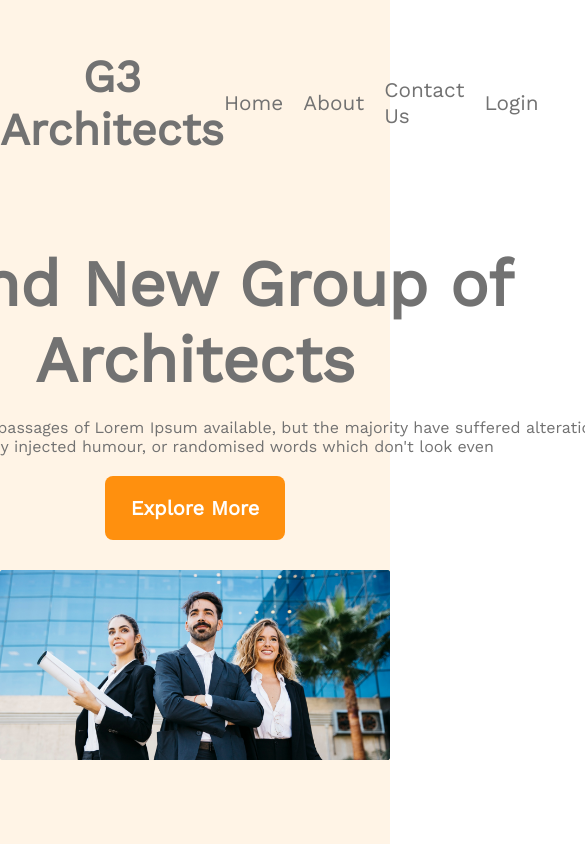
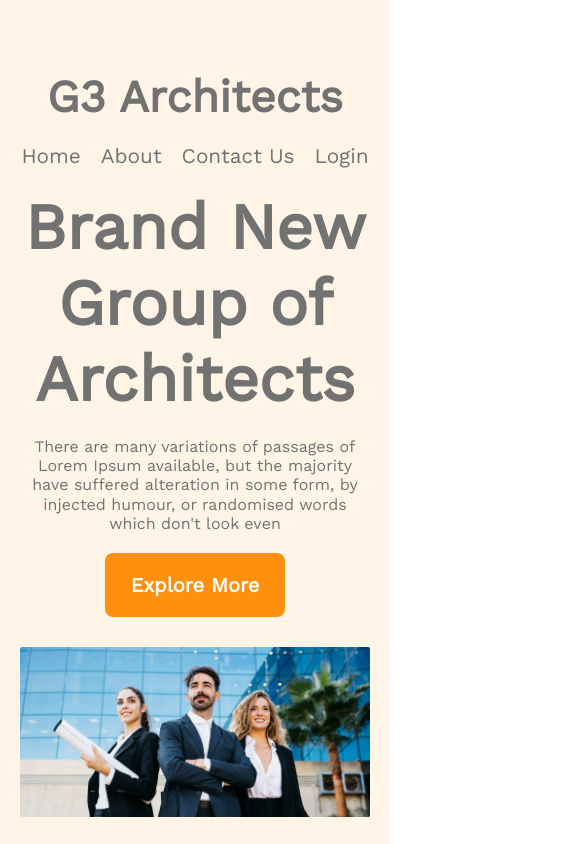
Before and after one commit to MD-Rakibul-Hassan/G3-Architects, a plain HTML site: page index.html in a window 390 px wide. Shown: the top 844 px of the page, 585 px wide, since content can reach past the window. Drawn offline with nearby package versions, Linux system fonts and the light colour scheme.

Commit message:
Responsive design of the header seciton for the mobile devices and tablage or medium devices

```diff
--- a/styles/style.css
+++ b/styles/style.css
@@ -32,6 +32,7 @@
     font-weight: 600;
     line-height: normal;
     border: 0;
+    cursor: pointer;
 }
 
 /* Styles for header section  */
@@ -80,10 +81,11 @@
     justify-content: center;
 }
 .header .banner .banner-text {
-    padding-top: 70px;
+    padding: 70px 120px 0 120px;
+    max-width: 850px;
+    width: 100%;
 }
 .header .banner .banner-text h1 {
-    width: 862px;
     color: var(--TC);
     text-align: center;
     font-size: 4rem;
@@ -93,7 +95,6 @@
     margin: 20px 0;
 }
 .header .banner .banner-text p {
-    width: 862px;
     color: var(--TC);
     text-align: center;
     font-size: 1rem;
@@ -111,3 +112,35 @@
 .banner .banner-img img {
     width: 100%;
 }
+
+/* Resonsive Design For Mobiles  */
+
+@media screen and (max-width : 576px) {
+    .header {
+        padding: 20px;
+    }
+    .header nav {
+        flex-direction: column;
+    }
+
+    .banner .banner-img img {
+        width: 100%;
+    }
+    .header nav .logo {
+        margin-bottom: 20px;
+    }
+    .header .banner .banner-text{
+        padding: 0;
+    }
+}
+
+/* Responsive For Tablate Of Small Devices  */
+
+@media screen and (min-width: 576px) and (max-width: 960px) {
+    .header {
+        padding: 20px;
+    }
+    .header nav {
+        flex-direction: column;
+    }
+}
```
